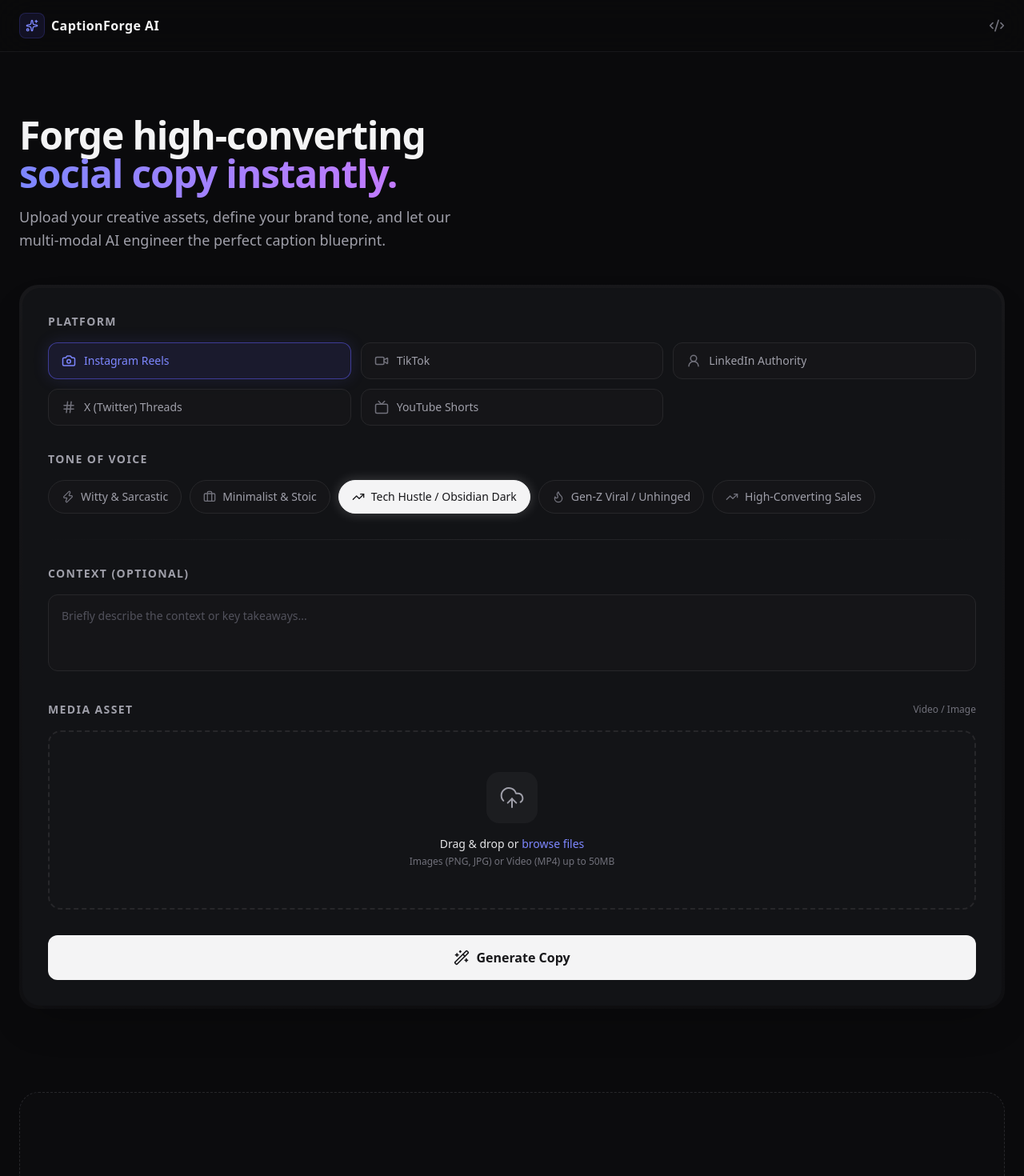
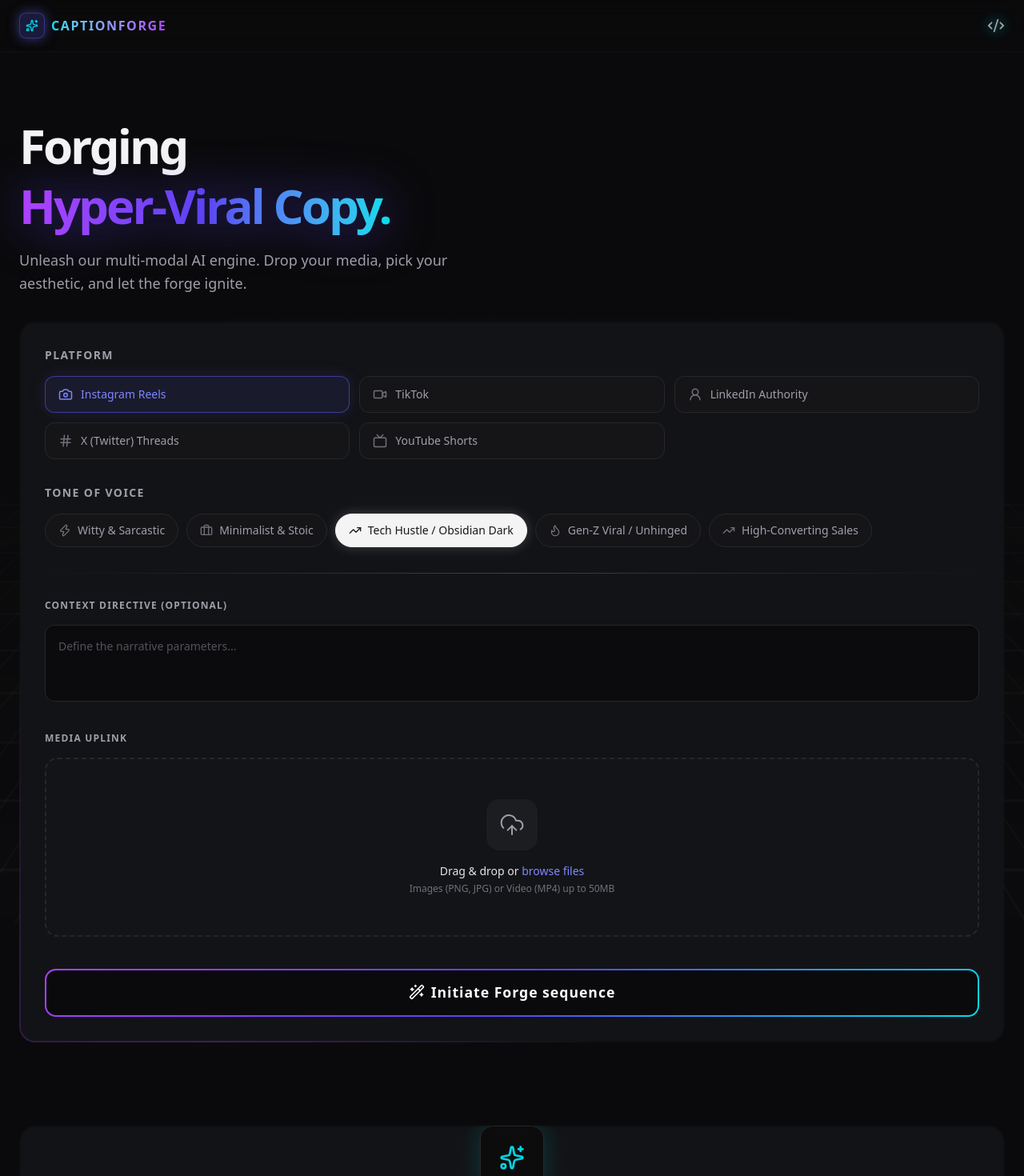
Before and after one commit to ShreyasVavley/Caption-maker, a Next.js app in the folder captionforge-ai/: page / in a window 1280 px wide. Shown: the top 1470 px of the page at 80% size. Built offline with nearby package versions, Linux system fonts and the light colour scheme.

Commit message:
feat(ui): implement crazy UIverse components for galaxy buttons, atom loaders, and holographic cards

```diff
--- a/captionforge-ai/app/globals.css
+++ b/captionforge-ai/app/globals.css
@@ -1,4 +1,5 @@
 @import "tailwindcss";
+@import "./uiverse.css";
 
 @theme {
   --color-obsidian: #0a0a0c;
--- a/captionforge-ai/app/page.tsx
+++ b/captionforge-ai/app/page.tsx
@@ -52,71 +52,68 @@ export default function Home() {
   };
 
   return (
-    <div className="min-h-screen bg-[#0a0a0c] text-zinc-100 selection:bg-indigo-500/30 font-sans pb-24">
+    <div className="min-h-screen text-zinc-100 selection:bg-indigo-500/30 font-sans pb-24 relative overflow-hidden">
+      <div className="uiverse-bg-grid" />
       <Toaster theme="dark" position="bottom-right" className="font-sans" />
 
       {/* Header */}
-      <header className="sticky top-0 z-50 w-full border-b border-zinc-800/50 bg-[#0a0a0c]/80 backdrop-blur-xl">
+      <header className="relative z-50 w-full border-b border-zinc-800/30 bg-[#0a0a0c]/40 backdrop-blur-md">
         <div className="max-w-7xl mx-auto px-6 h-16 flex items-center justify-between">
           <div className="flex items-center gap-2">
-            <div className="w-8 h-8 rounded-lg bg-indigo-500/10 border border-indigo-500/20 flex items-center justify-center">
-              <Sparkles className="w-4 h-4 text-indigo-400" />
+            <div className="w-8 h-8 rounded-lg bg-indigo-500/20 border border-indigo-500/40 flex items-center justify-center shadow-[0_0_15px_rgba(99,102,241,0.5)]">
+              <Sparkles className="w-4 h-4 text-[#00ddeb]" />
             </div>
-            <span className="font-semibold tracking-wide">CaptionForge AI</span>
+            <span className="font-bold tracking-widest uppercase text-transparent bg-clip-text bg-gradient-to-r from-[#00ddeb] to-[#af40ff]">CaptionForge</span>
           </div>
-          <a href="https://github.com/ShreyasVavley/Caption-maker" target="_blank" rel="noreferrer" className="text-zinc-500 hover:text-zinc-300 transition-colors">
-            <Code2 size={20} />
+          <a href="https://github.com/ShreyasVavley/Caption-maker" target="_blank" rel="noreferrer" className="text-zinc-400 hover:text-[#00ddeb] transition-colors drop-shadow-[0_0_8px_rgba(0,221,235,0.8)]">
+            <Code2 size={22} />
           </a>
         </div>
       </header>
 
-      <main className="max-w-7xl mx-auto px-6 pt-12 lg:pt-20">
+      <main className="relative z-10 max-w-7xl mx-auto px-6 pt-12 lg:pt-20">
         <div className="grid lg:grid-cols-[1.1fr,0.9fr] gap-12 xl:gap-20">
 
           {/* Left Column: Controls */}
-          <div className="flex flex-col gap-10">
+          <div className="flex flex-col gap-8">
             <div>
-              <h1 className="text-4xl sm:text-5xl font-bold tracking-tight mb-4">
-                Forge high-converting <br />
-                <span className="text-transparent bg-clip-text bg-gradient-to-r from-indigo-400 to-purple-400">
-                  social copy instantly.
+              <h1 className="text-5xl sm:text-6xl font-black tracking-tighter mb-4 leading-tight">
+                Forging <br />
+                <span className="text-transparent bg-clip-text bg-gradient-to-r from-[#af40ff] via-[#5b42f3] to-[#00ddeb] drop-shadow-[0_0_30px_rgba(91,66,243,0.6)]">
+                  Hyper-Viral Copy.
                 </span>
               </h1>
-              <p className="text-zinc-400 text-lg leading-relaxed max-w-xl">
-                Upload your creative assets, define your brand tone, and let our multi-modal AI engineer the perfect caption blueprint.
+              <p className="text-zinc-400 text-lg leading-relaxed max-w-xl font-medium">
+                Unleash our multi-modal AI engine. Drop your media, pick your aesthetic, and let the forge ignite.
               </p>
             </div>
 
-            <div className="p-1 rounded-3xl bg-gradient-to-b from-zinc-800/50 to-zinc-900/50">
-              <div className="p-6 sm:p-8 rounded-[22px] bg-[#121316] flex flex-col gap-8 shadow-2xl">
+            <div className="uiverse-holo-card p-6 sm:p-8 flex flex-col gap-8">
               <PlatformSelector
                 platform={platform} setPlatform={setPlatform}
                 tone={tone} setTone={setTone}
               />
 
-                <div className="w-full h-px bg-gradient-to-r from-transparent via-zinc-800 to-transparent" />
+              <div className="w-full h-px bg-gradient-to-r from-transparent via-zinc-700 to-transparent" />
 
               <div className="space-y-4">
-                  <h3 className="text-sm font-semibold text-zinc-400 uppercase tracking-widest">Context (Optional)</h3>
+                <h3 className="text-xs font-bold text-zinc-400 uppercase tracking-widest">Context Directive (Optional)</h3>
                 <textarea
                   value={prompt}
                   onChange={(e) => setPrompt(e.target.value)}
-                    placeholder="Briefly describe the context or key takeaways..."
-                    className="w-full bg-zinc-900/50 border border-zinc-800 rounded-xl p-4 text-sm text-zinc-200 placeholder-zinc-600 focus:outline-none focus:ring-2 focus:ring-indigo-500/20 focus:border-indigo-500/50 transition-all resize-none h-24"
+                  placeholder="Define the narrative parameters..."
+                  className="w-full bg-[#0a0a0c]/80 backdrop-blur-md border border-zinc-800 rounded-xl p-4 text-sm text-zinc-100 placeholder-zinc-600 focus:outline-none focus:border-[#af40ff] focus:ring-1 focus:ring-[#af40ff] transition-all resize-none h-24 shadow-inner"
                 />
               </div>
 
               <div className="space-y-4">
-                  <div className="flex items-center justify-between">
-                    <h3 className="text-sm font-semibold text-zinc-400 uppercase tracking-widest">Media Asset</h3>
-                    <span className="text-xs text-zinc-500">Video / Image</span>
-                  </div>
+                <h3 className="text-xs font-bold text-zinc-400 uppercase tracking-widest">Media Uplink</h3>
                 <DropZone onFileSelect={setFile} />
               </div>
 
               {error && (
-                  <div className="p-4 rounded-xl bg-rose-500/10 border border-rose-500/20 text-rose-400 text-sm flex items-start gap-3">
-                    <div className="w-1.5 h-1.5 rounded-full bg-rose-500 mt-1.5 shrink-0" />
+                <div className="p-4 rounded-xl bg-rose-500/10 border border-rose-500/40 text-rose-400 text-sm font-medium flex items-start gap-3 shadow-[0_0_15px_rgba(244,63,94,0.2)]">
+                  <div className="w-2 h-2 rounded-full bg-rose-500 mt-1.5 shrink-0 animate-pulse" />
                   <p>{error}</p>
                 </div>
               )}
@@ -124,24 +121,20 @@ export default function Home() {
               <button
                 onClick={handleGenerate}
                 disabled={loading}
-                  className="relative group w-full py-4 rounded-xl bg-zinc-100 text-zinc-900 font-semibold text-base transition-all duration-300 disabled:opacity-70 disabled:cursor-not-allowed hover:bg-white overflow-hidden"
+                className="uiverse-galaxy-btn mt-2"
               >
-                  <div className="absolute inset-0 bg-gradient-to-r from-indigo-500/0 via-indigo-500/10 to-indigo-500/0 translate-x-[-100%] group-hover:translate-x-[100%] transition-transform duration-700" />
-                  <div className="relative flex items-center justify-center gap-2">
                 {loading ? (
-                      <>
-                        <Loader2 className="w-5 h-5 animate-spin text-indigo-500" />
-                        <span>Analyzing & Generating...</span>
-                      </>
+                  <div className="flex items-center gap-3">
+                    <span className="w-4 h-4 border-2 border-white/30 border-t-white rounded-full animate-spin" />
+                    <span>Igniting Core...</span>
+                  </div>
                 ) : (
-                      <>
+                  <div className="flex items-center gap-2">
                     <Wand2 className="w-5 h-5" />
-                        <span>Generate Copy</span>
-                      </>
+                    <span>Initiate Forge sequence</span>
+                  </div>
                 )}
-                  </div>
               </button>
-              </div>
             </div>
           </div>
 
@@ -151,17 +144,17 @@ export default function Home() {
               {!result && !loading && (
                 <motion.div
                   key="empty"
-                  initial={{ opacity: 0, filter: 'blur(10px)' }}
-                  animate={{ opacity: 1, filter: 'blur(0px)' }}
+                  initial={{ opacity: 0, scale: 0.95 }}
+                  animate={{ opacity: 1, scale: 1 }}
                   exit={{ opacity: 0, scale: 0.95 }}
-                  className="absolute inset-0 flex flex-col items-center justify-center border border-dashed border-zinc-800 rounded-3xl bg-zinc-900/20"
+                  className="absolute inset-0 flex flex-col items-center justify-center uiverse-holo-card"
                 >
-                  <div className="w-16 h-16 rounded-2xl bg-zinc-900 border border-zinc-800 flex items-center justify-center mb-6 shadow-xl">
-                    <Sparkles className="w-6 h-6 text-zinc-600" />
+                  <div className="w-20 h-20 rounded-2xl bg-[#0a0a0c]/80 border border-zinc-800 flex items-center justify-center mb-6 shadow-[0_0_30px_rgba(0,221,235,0.2)]">
+                    <Sparkles className="w-8 h-8 text-[#00ddeb] animate-pulse" />
                   </div>
-                  <h3 className="text-lg font-medium text-zinc-300 mb-2">Awaiting Instructions</h3>
+                  <h3 className="text-xl font-bold text-white mb-2 tracking-wide">Awaiting Uplink</h3>
                   <p className="text-zinc-500 text-center text-sm max-w-[260px] leading-relaxed">
-                    Configure your platform, tone, and media to generate optimized copy.
+                    Stand by for media input and parameter configuration.
                   </p>
                 </motion.div>
               )}
@@ -169,32 +162,30 @@ export default function Home() {
               {loading && (
                 <motion.div
                   key="loading"
-                  initial={{ opacity: 0, scale: 0.95 }}
-                  animate={{ opacity: 1, scale: 1 }}
-                  exit={{ opacity: 0, filter: 'blur(10px)' }}
-                  className="absolute inset-0 flex flex-col items-center justify-center rounded-3xl border border-zinc-800/50 bg-[#121316]/50 backdrop-blur-xl"
+                  initial={{ opacity: 0 }}
+                  animate={{ opacity: 1 }}
+                  exit={{ opacity: 0 }}
+                  className="absolute inset-0 flex flex-col items-center justify-center uiverse-holo-card bg-[#0a0a0c]/60 backdrop-blur-xl"
                 >
-                  <div className="relative w-20 h-20 mb-8">
-                    <div className="absolute inset-0 border-t-2 border-indigo-500 rounded-full animate-spin" />
-                    <div className="absolute inset-2 border-r-2 border-purple-500 rounded-full animate-spin animation-delay-200" />
-                    <div className="absolute inset-4 border-b-2 border-indigo-400 rounded-full animate-spin animation-delay-400" />
+                  <div className="uiverse-atom-loader mb-12">
+                    <div className="uiverse-atom-core" />
                   </div>
-                  <h3 className="text-lg font-medium text-zinc-200 mb-2">Processing via Gemini 2.5</h3>
-                  <p className="text-zinc-500 text-sm animate-pulse">Extracting visual context & engineering hooks...</p>
+                  <h3 className="text-xl font-bold text-white mb-2 tracking-widest uppercase">Processing via Gemini</h3>
+                  <p className="text-[#00ddeb] text-sm animate-pulse tracking-wide font-medium">Extracting multi-modal intelligence...</p>
                 </motion.div>
               )}
 
               {result && (
                 <motion.div
                   key="results"
-                  initial={{ opacity: 0, y: 20 }}
-                  animate={{ opacity: 1, y: 0 }}
-                  className="flex flex-col gap-5"
+                  initial={{ opacity: 0, x: 20 }}
+                  animate={{ opacity: 1, x: 0 }}
+                  className="flex flex-col gap-6 relative z-20"
                 >
-                  <div className="flex items-center gap-3 mb-2 px-2">
-                    <div className="h-px bg-zinc-800 flex-grow" />
-                    <span className="text-xs font-semibold uppercase tracking-widest text-zinc-500">Generated Assets</span>
-                    <div className="h-px bg-zinc-800 flex-grow" />
+                  <div className="flex items-center gap-4 mb-2 px-2">
+                    <div className="h-px bg-gradient-to-r from-transparent via-[#af40ff] to-transparent flex-grow opacity-50" />
+                    <span className="text-xs font-bold uppercase tracking-widest text-[#00ddeb] drop-shadow-[0_0_5px_rgba(0,221,235,0.8)]">Output Generated</span>
+                    <div className="h-px bg-gradient-to-r from-transparent via-[#af40ff] to-transparent flex-grow opacity-50" />
                   </div>
 
                   <CaptionCard index={1} title="The Hook" variation={result.variations.hookShort} platform={platform} />
--- /dev/null
+++ b/captionforge-ai/app/uiverse.css
@@ -0,0 +1,211 @@
+/* --- UIverse.io Components --- */
+
+/* 1. The Galaxy Button (From Uiverse.io by marcelodolza) */
+.uiverse-galaxy-btn {
+  display: flex;
+  justify-content: center;
+  align-items: center;
+  width: 100%;
+  height: 60px;
+  border-radius: 14px;
+  border: none;
+  background-image: linear-gradient(144deg, #af40ff, #5b42f3 50%, #00ddeb);
+  color: #fff;
+  font-size: 1.1rem;
+  font-weight: bold;
+  letter-spacing: 1px;
+  cursor: pointer;
+  position: relative;
+  z-index: 1;
+  transition: all 0.3s;
+}
+
+.uiverse-galaxy-btn::before {
+  content: "";
+  position: absolute;
+  inset: 2px;
+  border-radius: 12px;
+  background-color: #0a0a0c;
+  z-index: -1;
+  transition: all 0.3s;
+}
+
+.uiverse-galaxy-btn:hover::before {
+  background-color: transparent;
+}
+
+.uiverse-galaxy-btn:hover {
+  box-shadow: 0 0 20px rgba(91, 66, 243, 0.5), 0 0 40px rgba(175, 64, 255, 0.3);
+  transform: translateY(-2px);
+}
+
+.uiverse-galaxy-btn:active {
+  transform: translateY(1px);
+}
+
+/* 2. The Atom Loader (From Uiverse.io by Galahhad) */
+.uiverse-atom-loader {
+  position: relative;
+  width: 80px;
+  height: 80px;
+}
+
+.uiverse-atom-loader::before,
+.uiverse-atom-loader::after {
+  content: "";
+  position: absolute;
+  top: 0;
+  left: 0;
+  width: 100%;
+  height: 100%;
+  border-radius: 50%;
+  border: 4px solid transparent;
+  border-top-color: #00ddeb;
+  border-bottom-color: #af40ff;
+  animation: atom-spin 1.5s linear infinite;
+}
+
+.uiverse-atom-loader::after {
+  border-top-color: #5b42f3;
+  border-bottom-color: #00ddeb;
+  animation-duration: 2.5s;
+  animation-direction: reverse;
+}
+
+@keyframes atom-spin {
+  0% { transform: rotate(0deg) scale(1); }
+  50% { transform: rotate(180deg) scale(1.2); }
+  100% { transform: rotate(360deg) scale(1); }
+}
+
+.uiverse-atom-core {
+  position: absolute;
+  top: 50%;
+  left: 50%;
+  transform: translate(-50%, -50%);
+  width: 20px;
+  height: 20px;
+  background: radial-gradient(circle, #fff, #00ddeb);
+  border-radius: 50%;
+  box-shadow: 0 0 15px #00ddeb, 0 0 30px #af40ff;
+  animation: core-pulse 1.5s ease-in-out infinite alternate;
+}
+
+@keyframes core-pulse {
+  0% { transform: translate(-50%, -50%) scale(0.8); opacity: 0.8; }
+  100% { transform: translate(-50%, -50%) scale(1.2); opacity: 1; }
+}
+
+/* 3. Holographic Card (From Uiverse.io by Yaya12085) */
+.uiverse-holo-card {
+  position: relative;
+  background: rgba(20, 20, 20, 0.5);
+  border-radius: 20px;
+  overflow: hidden;
+  z-index: 1;
+}
+
+.uiverse-holo-card::before {
+  content: "";
+  position: absolute;
+  top: -50%;
+  left: -50%;
+  width: 200%;
+  height: 200%;
+  background: conic-gradient(
+    transparent,
+    rgba(175, 64, 255, 0.3),
+    transparent 30%
+  );
+  animation: rotate-holo 4s linear infinite;
+  z-index: -2;
+}
+
+.uiverse-holo-card::after {
+  content: "";
+  position: absolute;
+  inset: 2px;
+  background: #121316;
+  border-radius: 18px;
+  z-index: -1;
+}
+
+@keyframes rotate-holo {
+  100% { transform: rotate(360deg); }
+}
+
+/* 4. Cyber Checkbox / Radio (From Uiverse.io by catroro) */
+.uiverse-radio-label {
+  display: flex;
+  align-items: center;
+  gap: 10px;
+  padding: 12px 20px;
+  border-radius: 12px;
+  cursor: pointer;
+  background: #1a1a24;
+  border: 1px solid #2a2a35;
+  transition: all 0.3s ease;
+  position: relative;
+  overflow: hidden;
+}
+
+.uiverse-radio-input {
+  display: none;
+}
+
+.uiverse-radio-label:hover {
+  border-color: #5b42f3;
+  box-shadow: 0 0 15px rgba(91, 66, 243, 0.2);
+}
+
+.uiverse-radio-input:checked + .uiverse-radio-label {
+  background: rgba(91, 66, 243, 0.1);
+  border-color: #af40ff;
+  box-shadow: 0 0 20px rgba(175, 64, 255, 0.3), inset 0 0 10px rgba(91, 66, 243, 0.2);
+}
+
+.uiverse-radio-icon {
+  position: relative;
+  z-index: 2;
+  color: #888;
+  transition: all 0.3s ease;
+}
+
+.uiverse-radio-input:checked + .uiverse-radio-label .uiverse-radio-icon {
+  color: #00ddeb;
+  filter: drop-shadow(0 0 5px #00ddeb);
+}
+
+.uiverse-radio-text {
+  position: relative;
+  z-index: 2;
+  color: #ccc;
+  font-weight: 600;
+  transition: all 0.3s ease;
+}
+
+.uiverse-radio-input:checked + .uiverse-radio-label .uiverse-radio-text {
+  color: #fff;
+  text-shadow: 0 0 8px rgba(255, 255, 255, 0.5);
+}
+
+/* Moving grid background */
+.uiverse-bg-grid {
+  position: fixed;
+  inset: 0;
+  z-index: -10;
+  background-color: #0a0a0c;
+  background-image:
+    linear-gradient(rgba(255, 255, 255, 0.03) 1px, transparent 1px),
+    linear-gradient(90deg, rgba(255, 255, 255, 0.03) 1px, transparent 1px);
+  background-size: 30px 30px;
+  transform: perspective(500px) rotateX(60deg) translateY(-100px) translateZ(-200px);
+  animation: grid-move 5s linear infinite;
+  mask-image: linear-gradient(to top, rgba(0,0,0,1), rgba(0,0,0,0));
+  -webkit-mask-image: linear-gradient(to top, rgba(0,0,0,1), rgba(0,0,0,0));
+}
+
+@keyframes grid-move {
+  0% { transform: perspective(500px) rotateX(60deg) translateY(0) translateZ(-200px); }
+  100% { transform: perspective(500px) rotateX(60deg) translateY(30px) translateZ(-200px); }
+}
```
Lines whose indentation alone changed are shown as unchanged.
